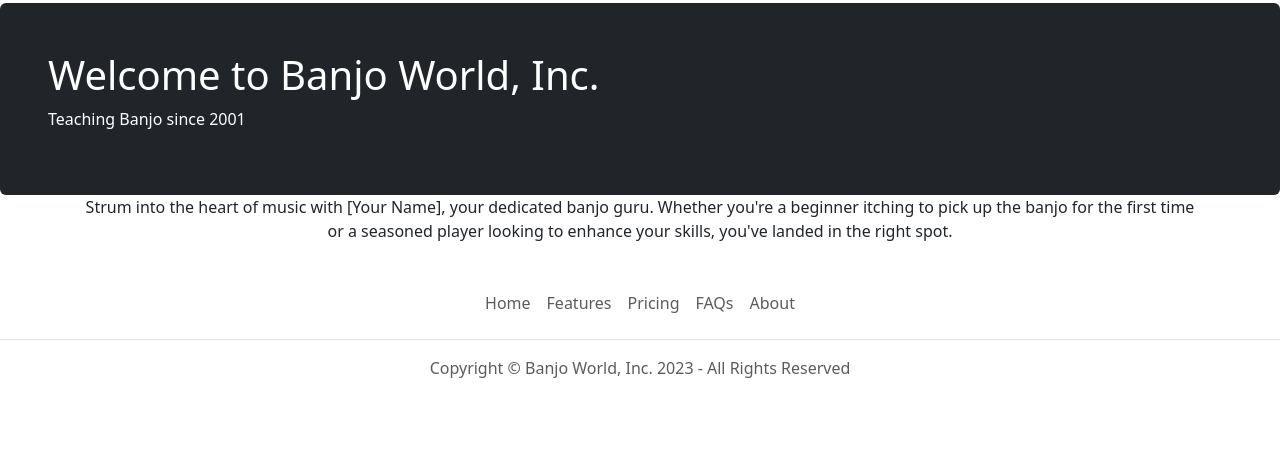
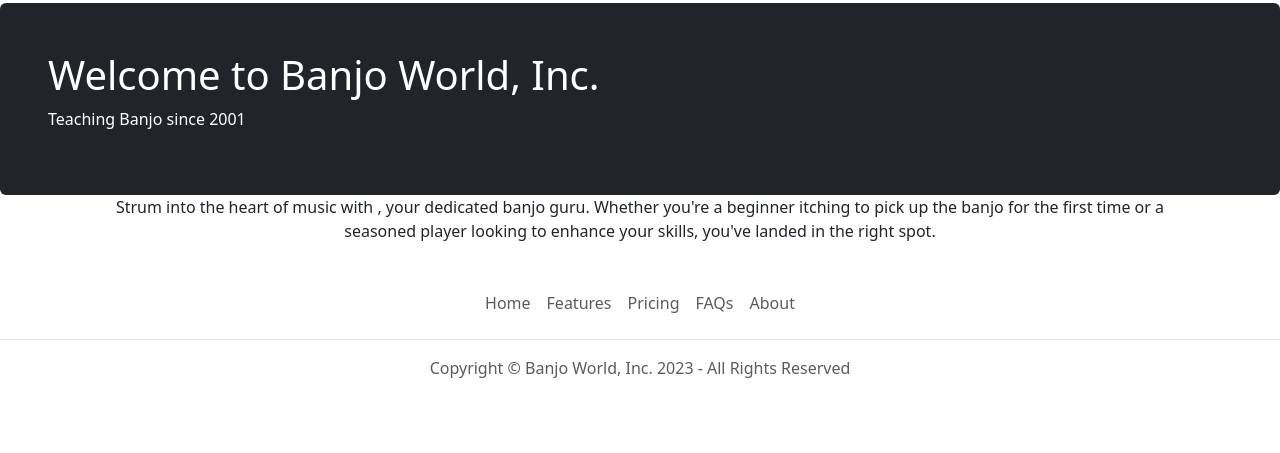
Before and after one commit to thatreligionmajor/Intro-to-PHP-for-Web-Development, a PHP site: page /index.php in a window 1280 px wide. Shown: the part 347-800 px from the top of the page. Run offline with PHP 8.4, Linux system fonts and the light colour scheme; data that the repository does not hold is empty.

Commit message:
added $your_name

```diff
--- a/homepagebody.php
+++ b/homepagebody.php
@@ -1,7 +1,13 @@
+<?php
+  //to include things in your website from other files
+  include("variables.php");
+?>
+<body>
   <div class="container">
           <center>
             <?php
-            echo "Strum into the heart of music with [Your Name], your dedicated banjo guru. Whether you're a beginner itching to pick up the banjo for the first time or a seasoned player looking to enhance your skills, you've landed in the right spot.";
+              echo "Strum into the heart of music with " . $your_name . ", your dedicated banjo guru. Whether you're a beginner itching to pick up the banjo for the first time or a seasoned player looking to enhance your skills, you've landed in the right spot.";
             ?>
           </center>
   </div>
+</body>
```
Lines whose indentation alone changed are shown as unchanged.
